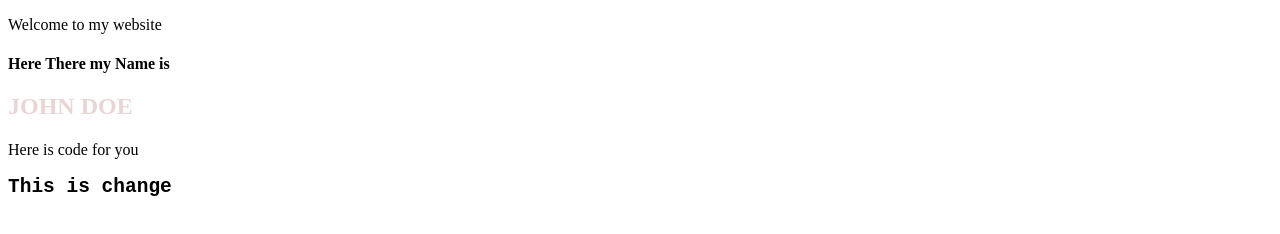
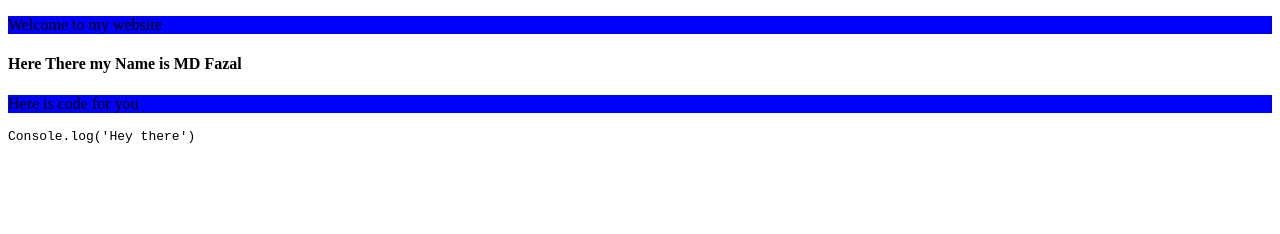
Before and after one commit to Fazal2307-dev/DeV-PrAcTiCe, a plain HTML site: page 27/05/2025/index.html in a window 1280 px wide. Drawn offline with Linux system fonts and the light colour scheme.

Commit message:
getElementsbyclass

```diff
--- a/27/05/2025/index.html
+++ b/27/05/2025/index.html
@@ -11,8 +11,8 @@
   <p class="paragraph">Welcome to my website</p>
 </nav>
 <div>
-  <h4>Here There my Name is <span id="username">MD Fazal</span></h4>
-  <p class="paragraph">Here is code for you</p>
+  <h4>Here There my Name is <span id="block">MD Fazal</span></h4>
+  <p class="block">Here is code for you</p>
   <pre><code>Console.log('Hey there')</code></pre>
 </div>
   <script src="index.js"></script>
--- a/27/05/2025/index.js
+++ b/27/05/2025/index.js
@@ -6,8 +6,13 @@
 //  const body = document.querySelector('body')
 //  body.innerHTML='<h1>You are hacked!!! </h1>'
 
- const pre = document.querySelector('pre')
- pre.innerHTML = '<h2>This is change</h2>'
+//  const pre = document.querySelector('pre')
+//  pre.innerHTML = '<h2>This is change</h2>'
 
- const name1 = document.querySelector('#username')
- name1.innerHTML = '<h2>JOHN DOE</h2>'
+//  const name1 = document.querySelector('#username')
+//  name1.innerHTML = '<h2>JOHN DOE</h2>'
+
+const elements = document.getElementsByClassName('block')
+for(let i=0;i<elements.length;i++){
+  elements.item(i).style.background = "blue";
+}
```
